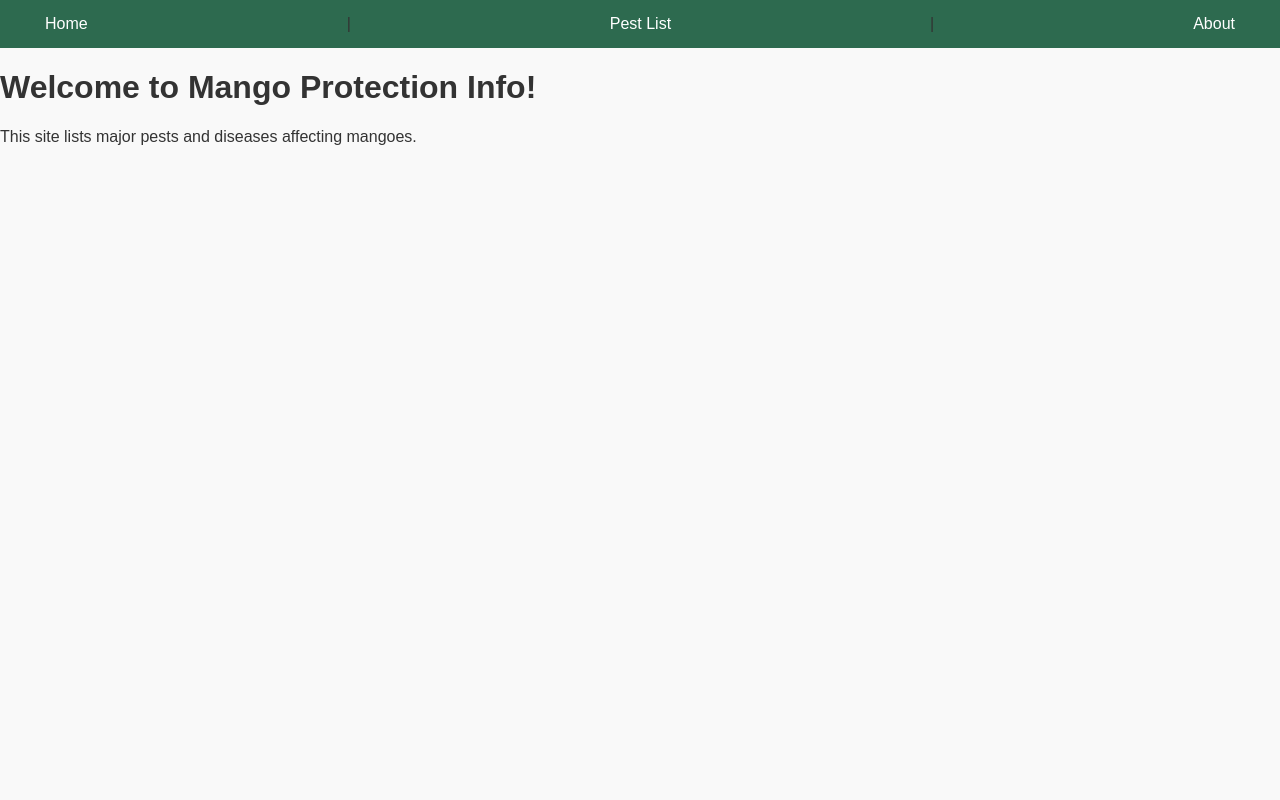
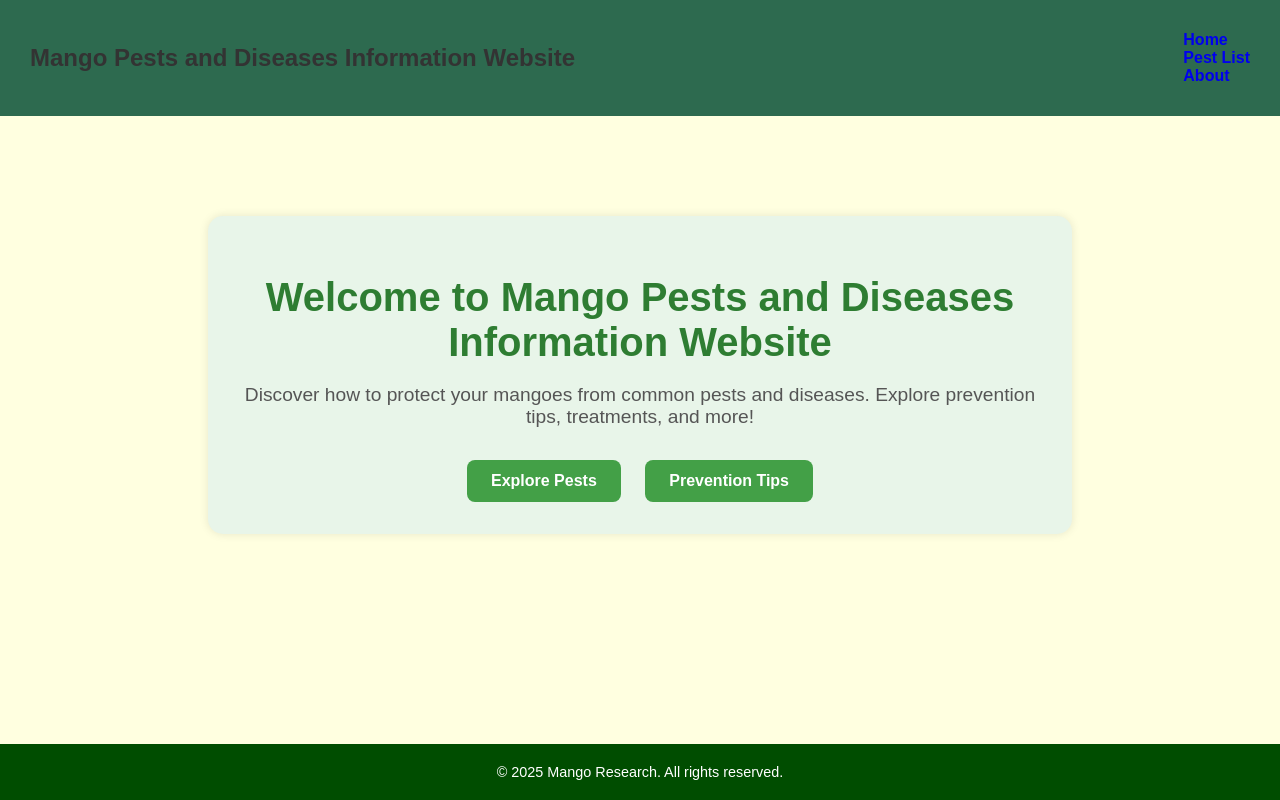
Before and after one commit to nazmulcdu/hit237_building_software, a Django app: page / in a window 1280 px wide. Run offline with Django 5.2, Linux system fonts and the light colour scheme.

Commit message:
updated home page with nav functions

```diff
--- a/hit237_project/mango_proj/mango_pests/static/css/styles.css
+++ b/hit237_project/mango_proj/mango_pests/static/css/styles.css
@@ -4,6 +4,7 @@ body {
     margin: 0;
     padding: 0;
     background: #f9f9f9;
+    background-color: lightyellow;
     color: #333;
 }
 
@@ -16,49 +17,64 @@ nav {
     align-items: center;
 }
 
-nav a {
-    color: white;
+nav ul {
+    list-style-type: none ;
+    padding: 0;
+}
+nav ul li a {
     text-decoration: none;
-    margin: 0 15px;
-    font-weight: 500;
+    font-weight:bold;
 }
 
-nav a:hover, nav a.active {
-    text-decoration: underline;
-    color: #fefae0;
+
+/* Content Wrapper */
+.home-container {
+    max-width: 800px;
+    margin: 100px auto;
+    padding: 2rem;
+    text-align: center;
+    background-color: #e8f5e9;
+    border-radius: 15px;
+    box-shadow: 0 0 10px rgba(0,0,0,0.1);
 }
 
-/* Content Wrapper */
+.home-container h1 {
+    font-size: 2.5rem;
+    margin-bottom: 1rem;
+    color: #2e7d32;
+}
+
+.home-container p {
+    font-size: 1.2rem;
+    color: #555;
+}
+
+.home-links {
+    margin-top: 2rem;
+}
+
 .container {
     width: 90%;
-    max-width: 1000px;
     margin: 40px auto;
     background: white;
     padding: 30px;
     border-radius: 8px;
     box-shadow: 0 2px 10px rgba(0, 0, 0, 0.1);
 }
-
-/* Tables */
-table {
-    width: 100%;
-    border-collapse: collapse;
-    margin-top: 20px;
+html, body {
+    height: 100%;
+    margin: 0;
+    padding: 0;
 }
 
-th, td {
-    border: 1px solid #ccc;
-    padding: 12px 15px;
-    text-align: left;
+.page-wrapper {
+    display: flex;
+    flex-direction: column;
+    min-height: 100vh;
 }
 
-th {
-    background-color: #40916c;
-    color: white;
-}
-
-tr:nth-child(even) {
-    background-color: #f1f1f1;
+.main-content {
+    flex: 1;
 }
 
 /* Buttons */
@@ -74,3 +90,36 @@ button {
 button:hover {
     background-color: #2d6a4f;
 }
+
+
+.btn {
+    display: inline-block;
+    margin: 0 10px;
+    padding: 0.75rem 1.5rem;
+    background-color: #43a047;
+    color: white;
+    text-decoration: none;
+    font-weight: bold;
+    border-radius: 8px;
+    transition: background-color 0.3s ease;
+}
+
+.btn:hover {
+    background-color: #2e7d32;
+}
+
+.footer {
+    background-color: #004d00;
+    color: white;
+    padding: 20px 0;
+    text-align: center;
+    font-size: 0.9rem;
+    position: relative;
+    bottom: 0;
+    width: 100%;
+    margin-top: 40px;
+}
+
+.footer p {
+    margin: 0;
+}
--- /dev/null
+++ b/hit237_project/mango_proj/mango_pests/templates/mango_pests/base.html
@@ -0,0 +1,31 @@
+{% load static %}
+<!DOCTYPE html>
+<html lang="en">
+<head>
+    <meta charset="UTF-8">
+    <title>Mango Pests and Diseases</title>
+    <link rel="stylesheet" href="{% static 'css/styles.css' %}">
+</head>
+<body>
+<div class="page-wrapper">
+    <header>
+        <nav class="navbar">
+            <h2> Mango Pests and Diseases Information Website</h2>
+            <ul>
+                <li><a href="{% url 'home' %}">Home</a></li>
+                <li><a href="{% url 'pest_list' %}">Pest List</a></li>
+                <li><a href="{% url 'about' %}">About</a></li>
+            </ul>
+        </nav>
+    </header>
+
+    <main class="main-content">
+        {% block content %}
+        {% endblock %}
+    </main>
+
+    <footer class="footer">
+        <p>&copy; 2025 Mango Research. All rights reserved.</p>
+    </footer>
+</body>
+</html>
--- a/hit237_project/mango_proj/mango_pests/templates/mango_pests/detail.html
+++ b/hit237_project/mango_proj/mango_pests/templates/mango_pests/detail.html
@@ -1,9 +1,9 @@
 {% load static %}
-<link rel="stylesheet" href="{% static 'css/styles.css' %}">
 <!DOCTYPE html>
 <html>
 <head>
     <title>{{ pest.name }} - Details</title>
+    <link rel="stylesheet" href="{% static 'css/styles.css' %}">
 </head>
 <body>
     <nav>
--- a/hit237_project/mango_proj/mango_pests/templates/mango_pests/home.html
+++ b/hit237_project/mango_proj/mango_pests/templates/mango_pests/home.html
@@ -1,18 +1,12 @@
-<!DOCTYPE html>
-<html>
-<head>
-    {% load static %}
-    <link rel="stylesheet" href="{% static 'css/styles.css' %}">
-    <title>Home</title>
-</head>
-<body>
-    <nav>
-        <a href="{% url 'home' %}">Home</a> |
-        <a href="{% url 'pest_list' %}">Pest List</a> |
-        <a href="{% url 'about' %}">About</a>
-    </nav>
+{% extends "mango_pests/base.html" %}
 
-    <h1>Welcome to Mango Protection Info!</h1>
-    <p>This site lists major pests and diseases affecting mangoes.</p>
-</body>
-</html>
+{% block content %}
+<div class="home-container">
+    <h1>Welcome to Mango Pests and Diseases Information Website</h1>
+    <p>Discover how to protect your mangoes from common pests and diseases. Explore prevention tips, treatments, and more!</p>
+    <div class="home-links">
+        <a href="{% url 'pest_list' %}" class="btn">Explore Pests</a>
+        <a href="#" class="btn">Prevention Tips</a>
+    </div>
+</div>
+{% endblock %}
--- a/hit237_project/mango_proj/mango_pests/templates/mango_pests/list.html
+++ b/hit237_project/mango_proj/mango_pests/templates/mango_pests/list.html
@@ -1,9 +1,9 @@
-
 {% load static %}
 <!DOCTYPE html>
 <html>
 <head>
-    <title>Mango Pests and  Diseases</title>
+    <title>Mango Pests and Diseases</title>
+    <link rel="stylesheet" href="{% static 'css/styles.css' %}">
 </head>
 <body>
     <nav>
--- a/hit237_project/mango_proj/mango_pests/views.py
+++ b/hit237_project/mango_proj/mango_pests/views.py
@@ -1,4 +1,4 @@
-from django.shortcuts import render, get_object_or_404
+from django.shortcuts import render
 from .pest_data import mango_pestdiseases
 
 def home(request):
--- a/hit237_project/mango_proj/mango_proj/settings.py
+++ b/hit237_project/mango_proj/mango_proj/settings.py
@@ -55,7 +55,7 @@ ROOT_URLCONF = 'mango_proj.urls'
 TEMPLATES = [
     {
         'BACKEND': 'django.template.backends.django.DjangoTemplates',
-        'DIRS': [],
+        'DIRS': [BASE_DIR / 'mango_pests' / 'templates'],
         'APP_DIRS': True,
         'OPTIONS': {
             'context_processors': [
```
